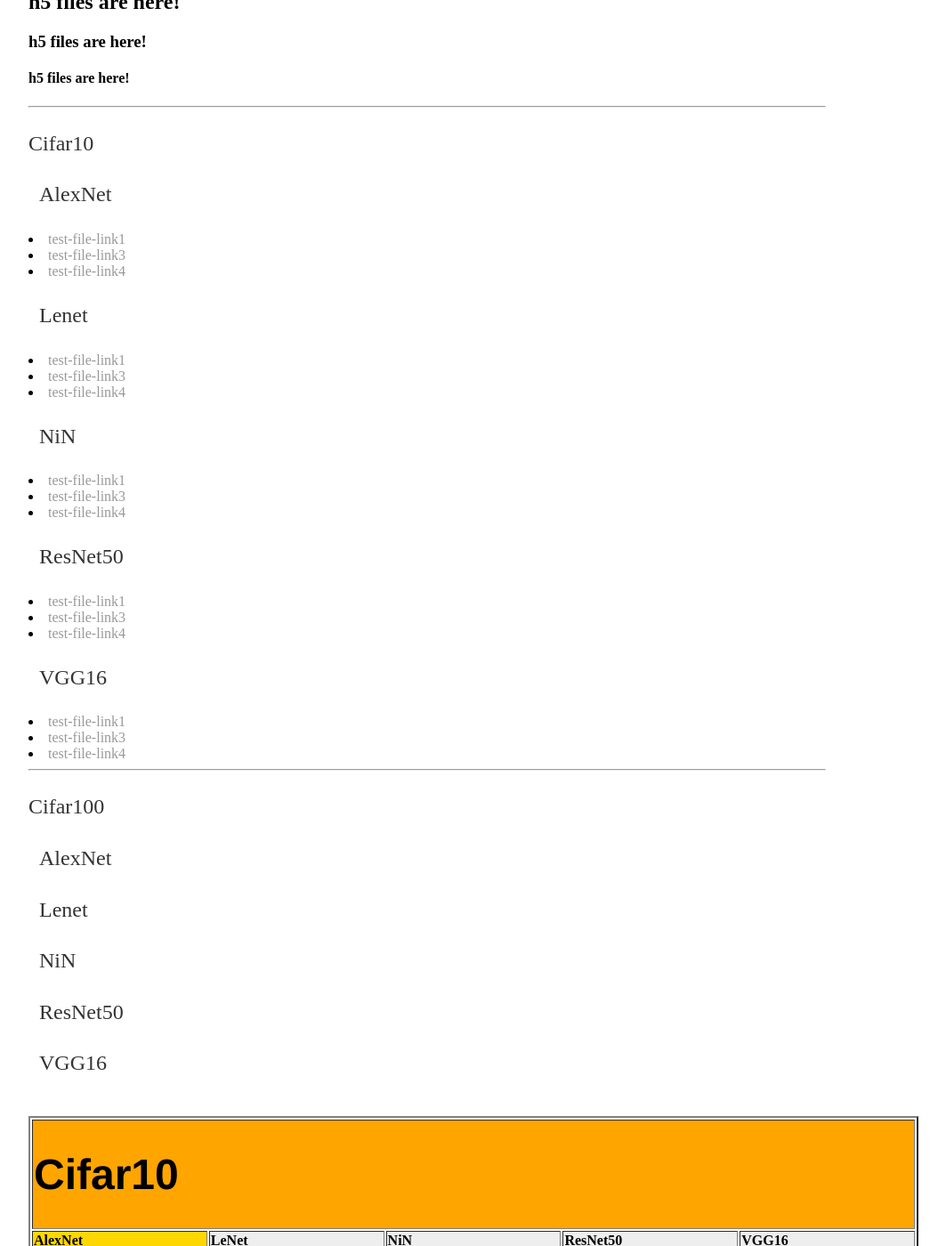
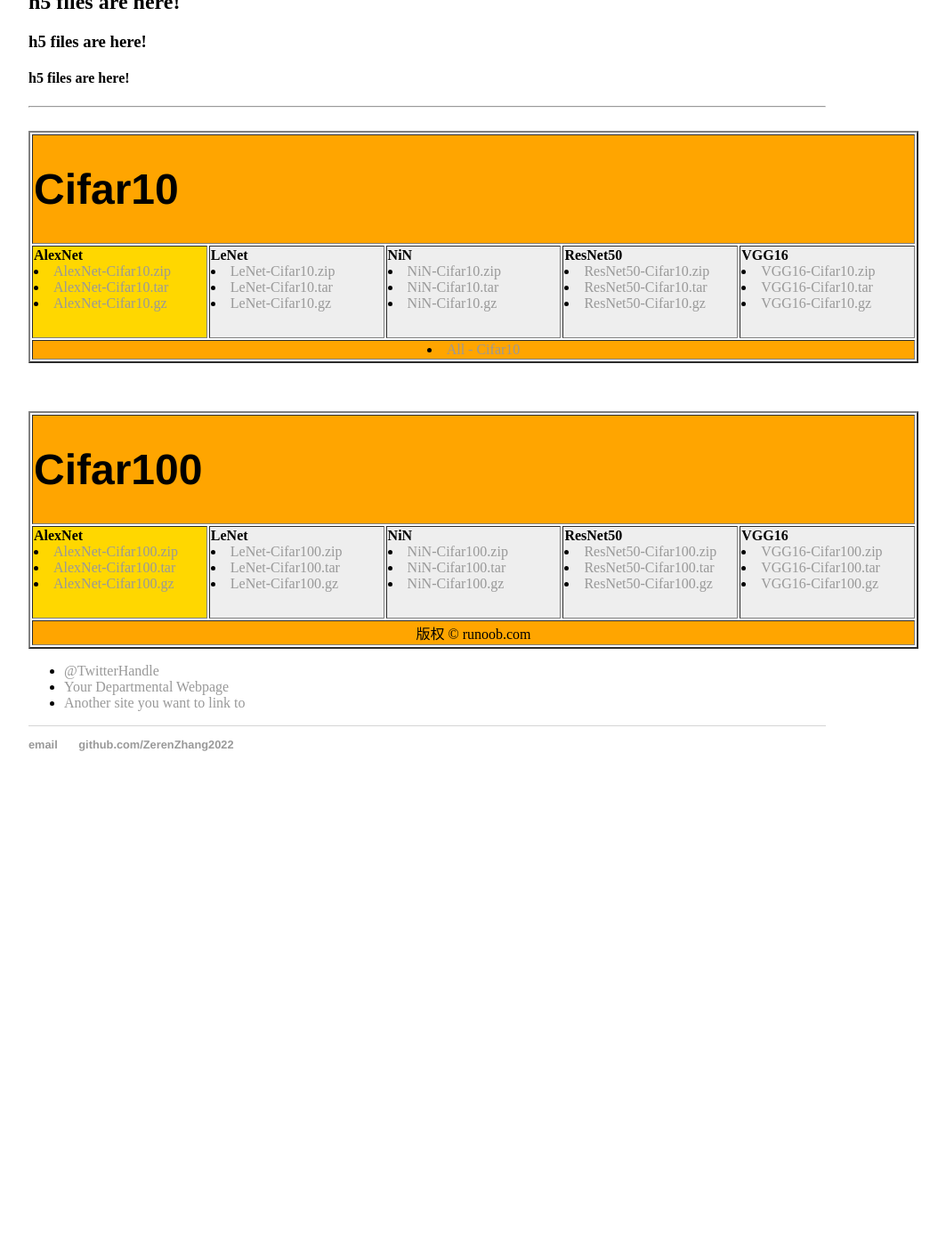
Before and after one commit to ZerenZhang2022/ZerenZhang2022.github.io, a Jekyll site: the page built from h5 files/index.html, in a window 1280 px wide and 1400 px high, scrolled down 208 px. Shown: the whole window at 89% size, without its empty margins (160-1223 px from the left). Built offline with Jekyll 4.4.1, drawn with Linux system fonts in a browser that asks for light colours; after the commit the page ends 1112 px from its top, so only the background shows below that.

Commit message:
Update index.html

```diff
--- a/h5 files/index.html
+++ b/h5 files/index.html
@@ -9,36 +9,7 @@ title: h5 files
 			<h3>h5 files are here!</h3>
 			<h4>h5 files are here!</h4>
 		<hr>
-			<p>Cifar10</p>
-			<p>&nbsp;&nbsp;AlexNet</p>
-      				<li><a href="https://github.com/ZerenZhang2022/MEng-Design-Project-Zeren/tree/main/experiment-epochs-only/CIFAR-10/Lenet/output%20files/050.h5">test-file-link1</a></li>
-      				<li><a href="/h5 files/Alexnet-Cifar10-epoch450.h5">test-file-link3</a></li>
-      				<li><a href="/h5 files/Alexnet/Alexnet-Cifar10-epoch500.h5">test-file-link4</a></li>
-			<p>&nbsp;&nbsp;Lenet</p>
-				<li><a href="https://github.com/ZerenZhang2022/MEng-Design-Project-Zeren/tree/main/experiment-epochs-only/CIFAR-10/Lenet/output%20files/050.h5">test-file-link1</a></li>
-      				<li><a href="/h5 files/Alexnet-Cifar10-epoch450.h5">test-file-link3</a></li>
-      				<li><a href="/h5 files/Alexnet/Alexnet-Cifar10-epoch500.h5">test-file-link4</a></li>
-			<p>&nbsp;&nbsp;NiN</p>
-				<li><a href="https://github.com/ZerenZhang2022/MEng-Design-Project-Zeren/tree/main/experiment-epochs-only/CIFAR-10/Lenet/output%20files/050.h5">test-file-link1</a></li>
-      				<li><a href="/h5 files/Alexnet-Cifar10-epoch450.h5">test-file-link3</a></li>
-      				<li><a href="/h5 files/Alexnet/Alexnet-Cifar10-epoch500.h5">test-file-link4</a></li>
-			<p>&nbsp;&nbsp;ResNet50</p>
-				<li><a href="https://github.com/ZerenZhang2022/MEng-Design-Project-Zeren/tree/main/experiment-epochs-only/CIFAR-10/Lenet/output%20files/050.h5">test-file-link1</a></li>
-      				<li><a href="/h5 files/Alexnet-Cifar10-epoch450.h5">test-file-link3</a></li>
-      				<li><a href="/h5 files/Alexnet/Alexnet-Cifar10-epoch500.h5">test-file-link4</a></li>
-			<p>&nbsp;&nbsp;VGG16</p>
-				<li><a href="https://github.com/ZerenZhang2022/MEng-Design-Project-Zeren/tree/main/experiment-epochs-only/CIFAR-10/Lenet/output%20files/050.h5">test-file-link1</a></li>
-      				<li><a href="/h5 files/Alexnet-Cifar10-epoch450.h5">test-file-link3</a></li>
-      				<li><a href="/h5 files/Alexnet/Alexnet-Cifar10-epoch500.h5">test-file-link4</a></li>
-		<hr>
 
-
-			<p>Cifar100</p>
-			<p>&nbsp;&nbsp;AlexNet</p>
-			<p>&nbsp;&nbsp;Lenet</p>
-			<p>&nbsp;&nbsp;NiN</p>
-			<p>&nbsp;&nbsp;ResNet50</p>
-			<p>&nbsp;&nbsp;VGG16</p>
 
 
 
```
